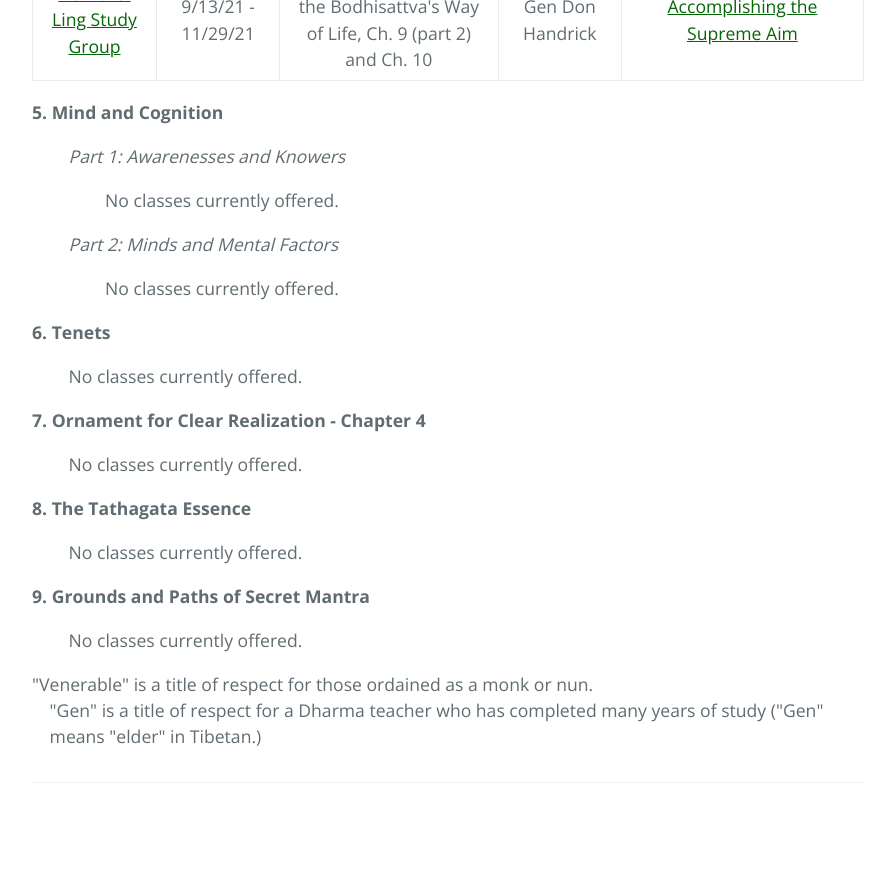
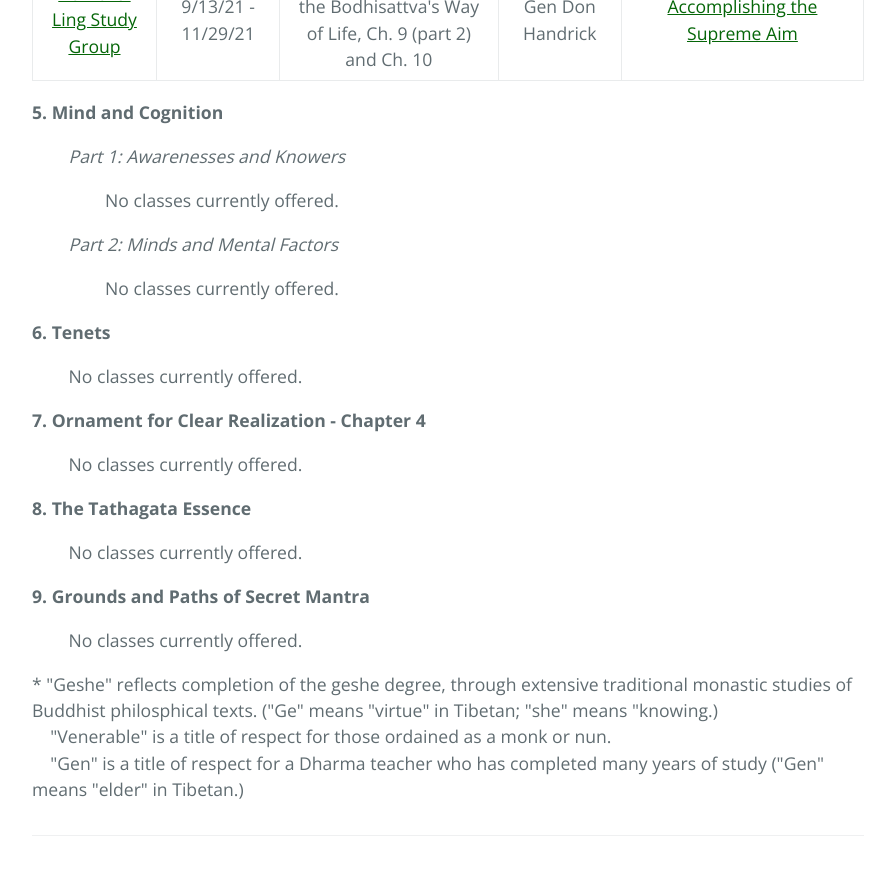
Before and after one commit to lgeorge/lgeorge.github.io, a Jekyll site: the page built from fpmt-na-v2/index.html, in a window 1280 px wide and 900 px high, scrolled down 1637 px. Shown: the top 875 px of the window, without its empty margins (192-1087 px from the left). Built offline with Jekyll 4.4.1, drawn with Linux system fonts in a browser that asks for light colours; before the commit the page ends 2484 px from its top, so only the background shows below that.

Commit message:
Update index.html

```diff
--- a/fpmt-na-v2/index.html
+++ b/fpmt-na-v2/index.html
@@ -131,11 +131,8 @@ layout: default
 
     <p>&nbsp; &nbsp; &nbsp; &nbsp; No classes currently offered.</p>
 
-    <div style="padding-left: 1em; text-indent: -1em;”>
-    <p></br>
-      * "Geshe" reflects completion of the geshe degree, through extensive traditional monastic studies of Buddhist philosphical texts. ("Ge" means "virtue" in Tibetan; "she" means "knowing.)</br>
-      "Venerable" is a title of respect for those ordained as a monk or nun.</br>
-      "Gen" is a title of respect for a Dharma teacher who has completed many years of study ("Gen" means "elder" in Tibetan.)</p>
-    </div>
+    <p>* "Geshe" reflects completion of the geshe degree, through extensive traditional monastic studies of Buddhist philosphical texts. ("Ge" means "virtue" in Tibetan; "she" means "knowing.)</br>
+      &nbsp; &nbsp; "Venerable" is a title of respect for those ordained as a monk or nun.</br>
+      &nbsp; &nbsp; "Gen" is a title of respect for a Dharma teacher who has completed many years of study ("Gen" means "elder" in Tibetan.)</p>
   </body>
 </html>
```
